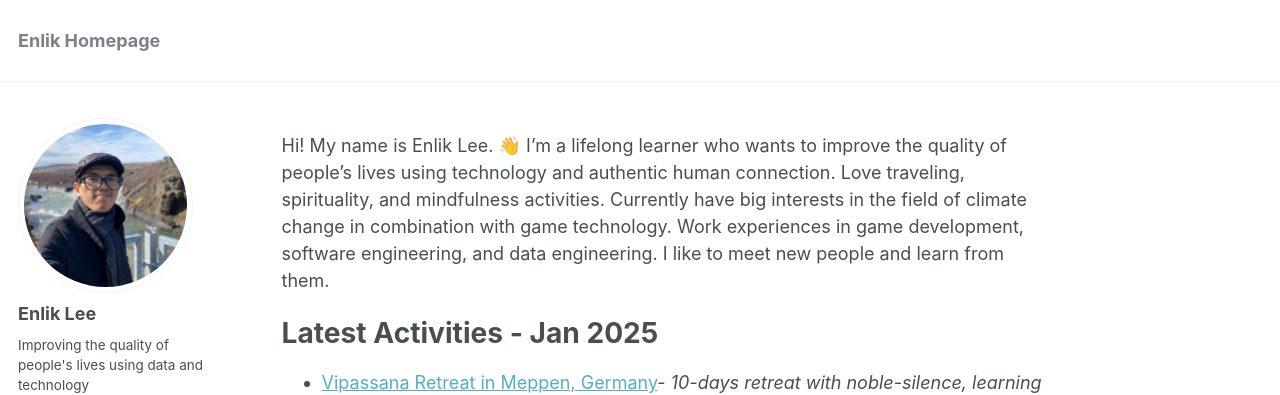
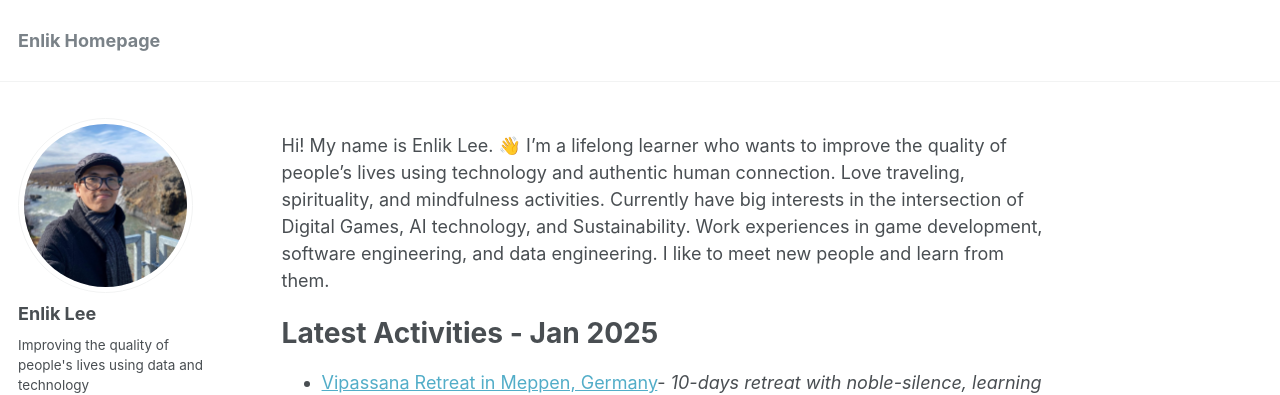
Before and after one commit to enliktjioe/enliktjioe.github.io, a Jekyll site: the page built from _pages/about.md, in a window 1280 px wide and 900 px high. Shown: the top 395 px of the window. Built offline with Jekyll 4.4.1, drawn with Linux system fonts in a browser that asks for light colours.

Commit message:
updated intro

```diff
--- a/_pages/about.md
+++ b/_pages/about.md
@@ -9,7 +9,7 @@ redirect_from:
 ---
 
 Hi! My name is Enlik Lee. 👋
-I'm a lifelong learner who wants to improve the quality of people's lives using technology and authentic human connection. Love traveling, spirituality, and mindfulness activities. Currently have big interests in the field of climate change in combination with game technology. Work experiences in game development, software engineering, and data engineering. I like to meet new people and learn from them.
+I'm a lifelong learner who wants to improve the quality of people's lives using technology and authentic human connection. Love traveling, spirituality, and mindfulness activities. Currently have big interests in the intersection of Digital Games, AI technology, and Sustainability. Work experiences in game development, software engineering, and data engineering. I like to meet new people and learn from them.
 
 # **Latest Activities - Jan 2025**
 
```
